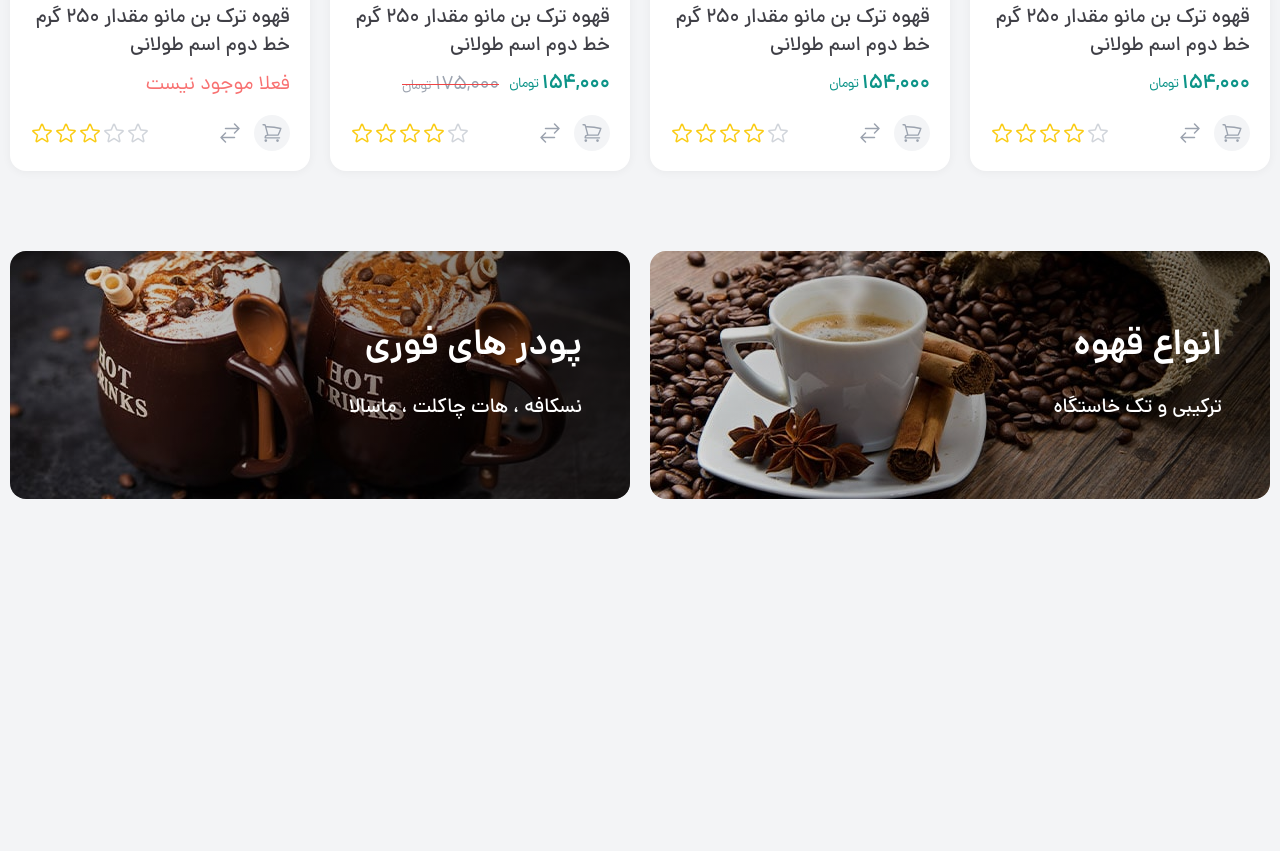
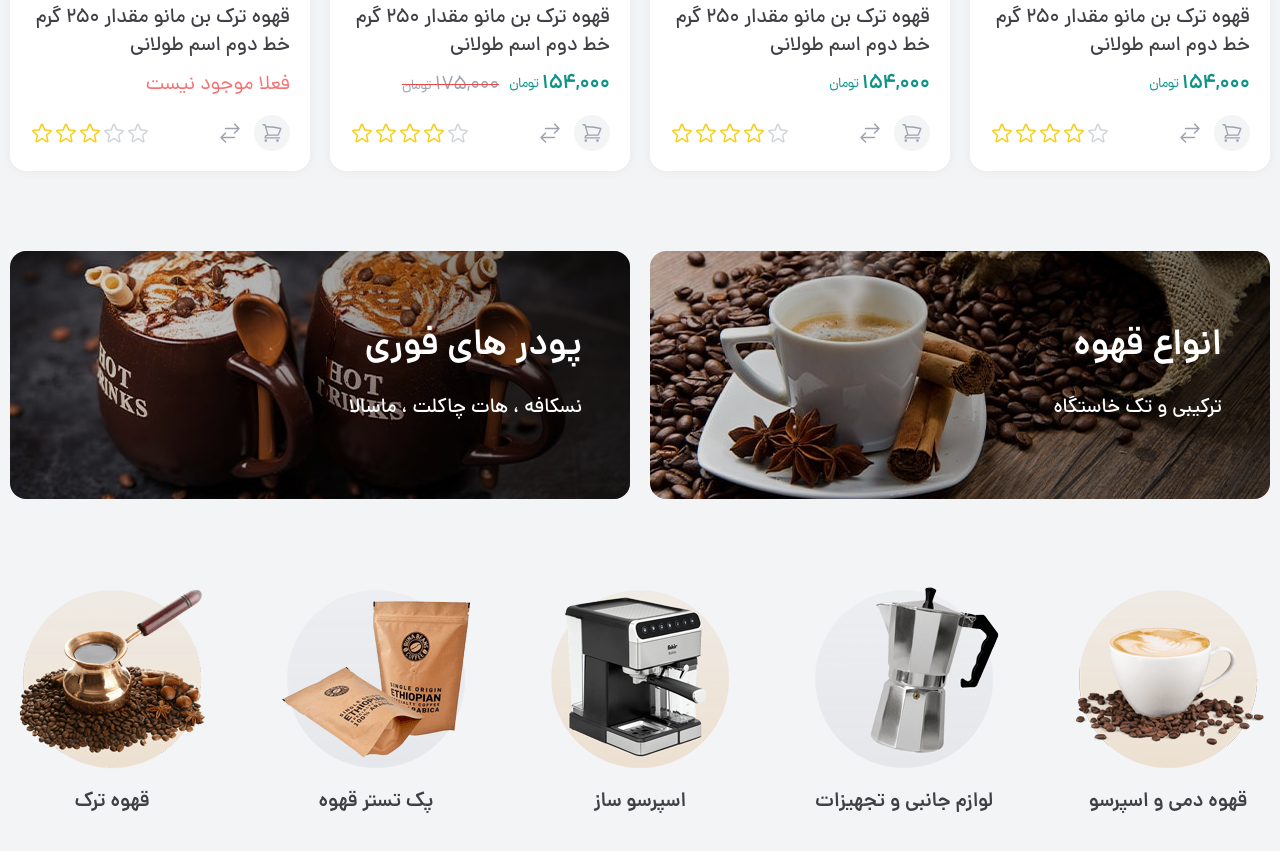
Before and after one commit to RamtinImani/goldencoffee, a website: page public/index.html in a window 1280 px wide. Shown: the part 1911-2762 px from the top of the page. Before the commit the page ends 2490 px from the top, so only its background shows below. Drawn offline with Linux system fonts and the light colour scheme.

Commit message:
added products category section

```diff
--- a/public/index.html
+++ b/public/index.html
@@ -1571,6 +1571,39 @@
           </div>
         </div>
       </section>
+      <!-- ===== PRODUCTS CATEGORY SECTION ===== -->
+      <section class="products-category mb-10 md:mb-20">
+        <!-- ===== PRODUCTS CATEGORY CONTAINER ===== -->
+        <div class="container">
+          <!-- ===== PRODUCTS CATEGORY ===== -->
+          <div class="flex-center flex-wrap gap-7 font-DanaDemiBold text-sm text-zinc-700 child:flex child:flex-col child:items-center child:justify-center sm:text-xl md:gap-16 dark:text-white">
+            <a href="#">
+              <img src="images/categories/category1.png" loading="lazy" class="mb-1.5 w-[100px] md:mb-2.5 md:w-auto" alt="category-1" />
+              <span>قهوه دمی و اسپرسو</span>
+            </a>
+
+            <a href="#">
+              <img src="images/categories/category2.png" loading="lazy" class="mb-1.5 w-[100px] md:mb-2.5 md:w-auto" alt="category-2" />
+              <span>لوازم جانبی و تجهیزات</span>
+            </a>
+
+            <a href="#">
+              <img src="images/categories/category3.png" loading="lazy" class="mb-1.5 w-[100px] md:mb-2.5 md:w-auto" alt="category-3" />
+              <span>اسپرسو ساز</span>
+            </a>
+
+            <a href="#">
+              <img src="images/categories/category4.png" loading="lazy" class="mb-1.5 w-[100px] md:mb-2.5 md:w-auto" alt="category-4" />
+              <span>پک تستر قهوه</span>
+            </a>
+
+            <a href="#">
+              <img src="images/categories/category5.png" loading="lazy" class="mb-1.5 w-[100px] md:mb-2.5 md:w-auto" alt="category-5" />
+              <span>قهوه ترک</span>
+            </a>
+          </div>
+        </div>
+      </section>
     </main>
     <!-- ===== SWIPER JS ===== -->
     <script src="js/swiper-bundle.min.js"></script>
```
Also changed, not shown: public/css/app.css.
